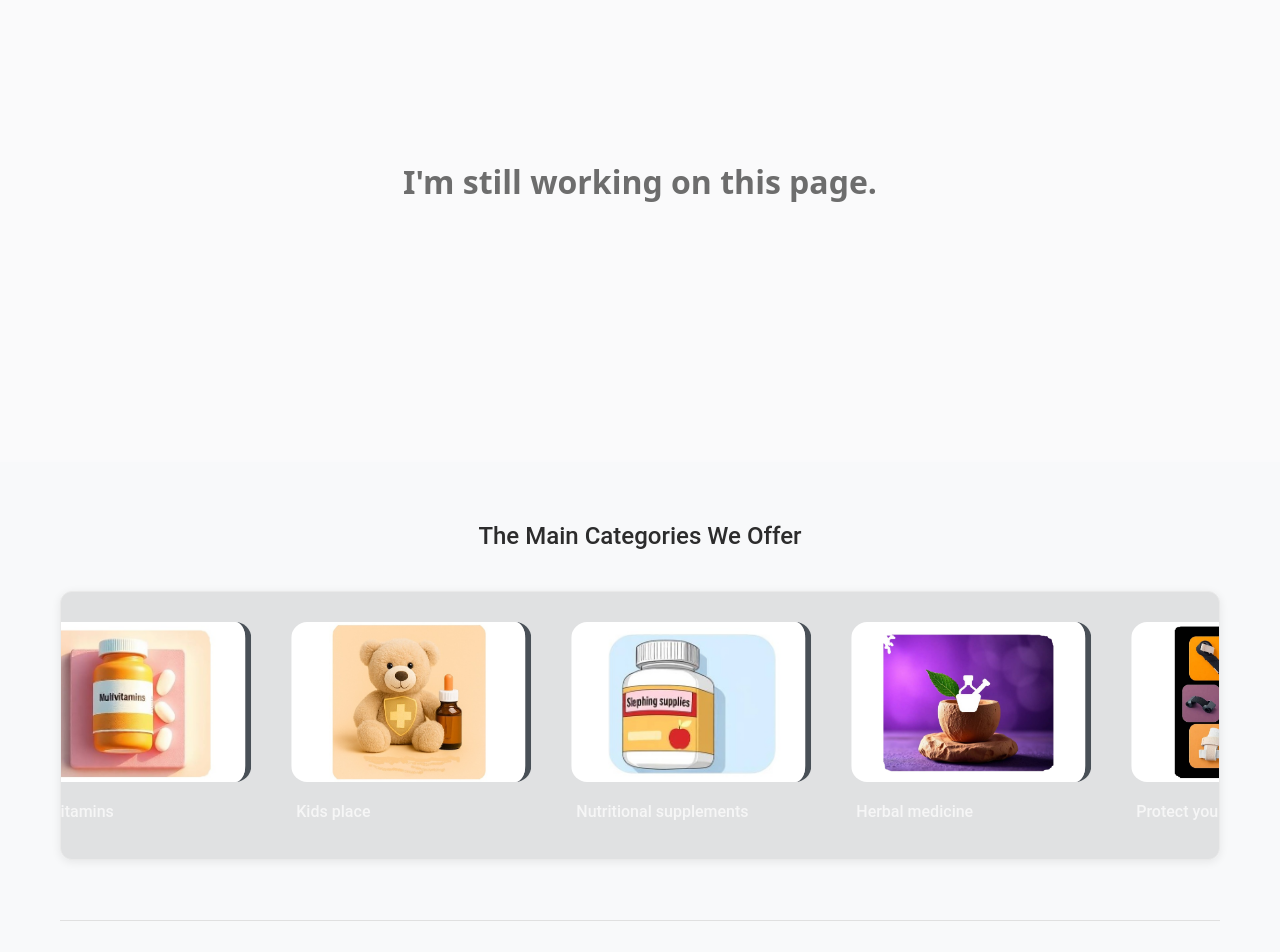
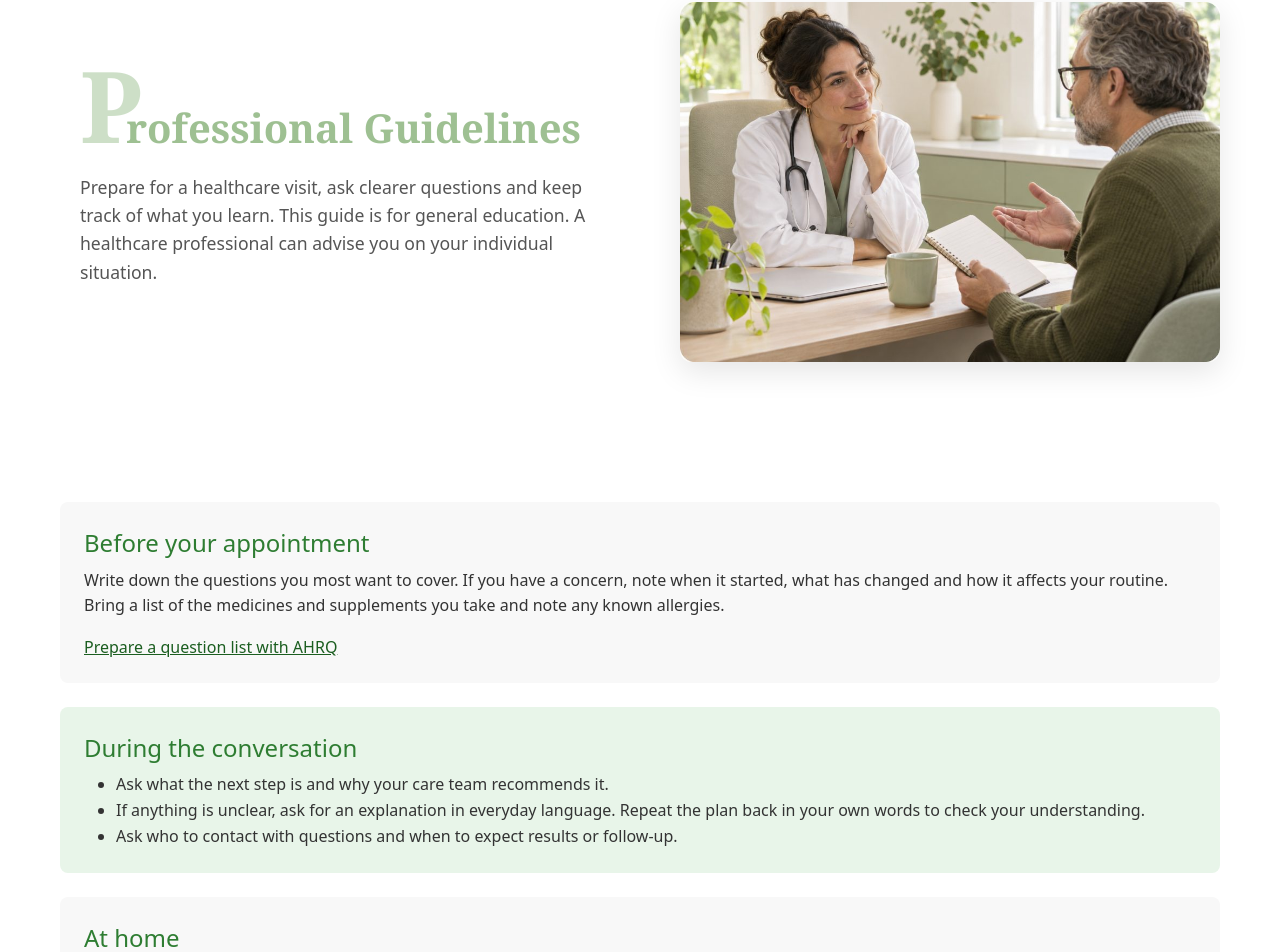
Before and after one commit to hisokaBK/PharmaClick, a React (Create React App) app: page /Professional in a window 1280 px wide. Shown: the part 98-1050 px from the top of the page. Built offline with nearby package versions, Linux system fonts and the light colour scheme.

Commit message:
Build Professional Guidelines service page

```diff
--- a/src/App.js
+++ b/src/App.js
@@ -21,6 +21,7 @@ import FAQ from "./components/FAQ ";
 import TrackingPage from "./Com_Medications/Delivery";
 import Dashboard from "./Com_Medications/Dashboard";
 import Slep from "./Com_servess/Slep";
+import ProfessionalGuidelines from "./Com_servess/ProfessionalGuidelines";
 import Working from "./Com_servess/test1";
 
 const App = () => {
@@ -50,7 +51,7 @@ const App = () => {
           <Route path="/Dashboard" element={<Dashboard />} />
           <Route path="/Slep" element={<Slep />} />
           <Route path="/Healthy" element={<Working />} />
-          <Route path="/Professional" element={<Working />} />
+          <Route path="/Professional" element={<ProfessionalGuidelines />} />
           <Route path="/Nutrition" element={<Working />} />
           <Route path="/Medical_News" element={<Working />} />
           <Route path="/Herbal" element={<Working />} />
--- /dev/null
+++ b/src/Com_servess/ProfessionalGuidelines.jsx
@@ -0,0 +1,31 @@
+import ServicePage from "./ServicePage";
+
+export default function ProfessionalGuidelines() {
+  return (
+    <ServicePage
+      title="Professional Guidelines"
+      introduction="Prepare for a healthcare visit, ask clearer questions and keep track of what you learn. This guide is for general education. A healthcare professional can advise you on your individual situation."
+      image="/images/services/professional-guidelines.jpg"
+      imageAlt="A healthcare professional listening to a patient with a notebook"
+    >
+      <section className="service-section">
+        <h2>Before your appointment</h2>
+        <p>Write down the questions you most want to cover. If you have a concern, note when it started, what has changed and how it affects your routine. Bring a list of the medicines and supplements you take and note any known allergies.</p>
+        <a href="https://www.ahrq.gov/questions/question-builder/online.html">Prepare a question list with AHRQ</a>
+      </section>
+      <section className="service-section">
+        <h2>During the conversation</h2>
+        <ul>
+          <li>Ask what the next step is and why your care team recommends it.</li>
+          <li>If anything is unclear, ask for an explanation in everyday language. Repeat the plan back in your own words to check your understanding.</li>
+          <li>Ask who to contact with questions and when to expect results or follow-up.</li>
+        </ul>
+      </section>
+      <section className="service-section">
+        <h2>At home</h2>
+        <p>Keep your visit summary and follow-up details together. If instructions seem unclear or differ from what you remember, check with the clinic or pharmacist before making changes.</p>
+        <a href="https://www.ahrq.gov/questions/be-engaged/index.html">Read AHRQ's guide to taking part in your care</a>
+      </section>
+    </ServicePage>
+  );
+}
--- /dev/null
+++ b/src/Com_servess/ServicePage.jsx
@@ -0,0 +1,25 @@
+import Nav from "../components/header";
+import Footer from "../components/Footer";
+import "../css/Slep.css";
+import "../css/Services.css";
+
+export default function ServicePage({ title, introduction, image, imageAlt, children }) {
+  return (
+    <>
+      <Nav />
+      <main className="service-page">
+        <section className="hero-container" aria-labelledby="service-title">
+          <div className="hero-content">
+            <h1 id="service-title" className="h1Home">{title}</h1>
+            <p className="hero-subtitle">{introduction}</p>
+          </div>
+          <div className="hero-image-container">
+            <img className="hero-image" src={image} alt={imageAlt} />
+          </div>
+        </section>
+        <div className="service-content">{children}</div>
+      </main>
+      <Footer />
+    </>
+  );
+}
--- /dev/null
+++ b/src/css/Services.css
@@ -0,0 +1,38 @@
+.service-page .h1Home {
+  width: auto;
+  padding-left: 0;
+  margin-right: 0;
+  line-height: 1.2;
+}
+
+.service-page .hero-image {
+  aspect-ratio: 3 / 2;
+  object-fit: cover;
+}
+
+.service-content {
+  max-width: 1200px;
+  margin: 0 auto;
+  padding: 40px 20px;
+}
+
+.service-section {
+  padding: 24px;
+  margin-bottom: 24px;
+  border-radius: 8px;
+  background: #f8f8f8;
+  color: #333;
+}
+
+.service-section:nth-child(even) { background: #e8f5e9; }
+.service-section h2 { color: #2e7d32; font-size: 1.5rem; line-height: 1.4; }
+.service-section p, .service-section li { line-height: 1.6; }
+.service-section > :last-child { margin-bottom: 0; }
+.service-section a { color: #1b5e20; }
+
+@media (max-width: 768px) {
+  .service-page .hero-container { padding-top: 80px; }
+  .service-page .h1Home { font-size: 2rem; }
+  .service-page .h1Home::first-letter { font-size: 4rem; margin-right: -6px; }
+  .service-content { padding-top: 12px; }
+}
```
Also changed, not shown: public/images/services/professional-guidelines.jpg (added).
